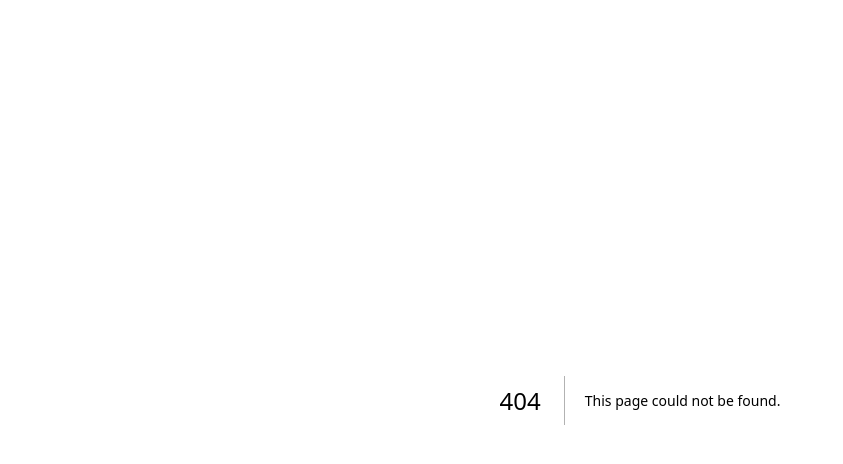
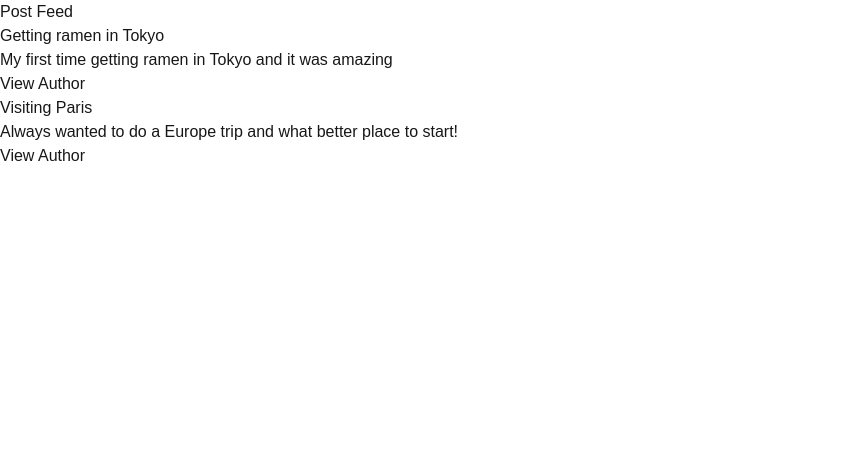
Before and after one commit to dgorgan/couchsurfing-social-demo, a Next.js app: page /posts in a window 1280 px wide. Before the commit this address had no page. Shown: the top 464 px of the page, without its empty margins (0-843 px from the left). Built offline with nearby package versions, Linux system fonts and the light colour scheme.

Commit message:
setup basic structure, mock data, types

```diff
--- /dev/null
+++ b/components/Profile.tsx
@@ -0,0 +1,24 @@
+import { User } from '@/data/types';
+import Image from 'next/image';
+
+type ProfileProps = {
+  user: User;
+};
+
+const Profile = ({ user }: ProfileProps) => {
+  return (
+    <div className='bg-white shadow-lg rounded-xl p-8 mt-6'>
+      <Image
+        src={user.avatar}
+        alt={user.name}
+        width={180}
+        height={38}
+        priority
+      />
+      <h2>{user.name}</h2>
+      <p>{user.email}</p>
+    </div>
+  );
+};
+
+export default Profile;
--- /dev/null
+++ b/data/mockData.ts
@@ -0,0 +1,31 @@
+export const posts = [
+  {
+    id: "1",
+    title: "Getting ramen in Tokyo",
+    body: "My first time getting ramen in Tokyo and it was amazing",
+    authorId: "1",
+  },
+  {
+    id: "2",
+    title: "Visiting Paris",
+    body: "Always wanted to do a Europe trip and what better place to start!",
+    authorId: "2",
+  },
+];
+
+export const users = [
+  {
+    id: "1",
+    name: "John Johnson",
+    email: "john@couchsurfing.com",
+    avatar: "https://i.pravatar.cc/150?img=13",
+    friends: ["2"],
+  },
+  {
+    id: "2",
+    name: "Bob Bobson",
+    email: "bob@couchsurfing.com",
+    avatar: "https://i.pravatar.cc/150?img=15",
+    friends: ["1"],
+  },
+];
--- /dev/null
+++ b/data/types.ts
@@ -0,0 +1,15 @@
+
+export type Post = {
+  id: string;
+  title: string;
+  body: string;
+  authorId: string;
+};
+
+export type User = {
+  id: string;
+  name: string;
+  email: string;
+  avatar: string;
+  friends: string[];
+};
--- a/next.config.ts
+++ b/next.config.ts
@@ -4,7 +4,7 @@ const nextConfig: NextConfig = {
   /* config options here */
   reactStrictMode: true,
   images: {
-    domains: ['www.couchsurfing.com']
+    domains: ['www.couchsurfing.com', 'i.pravatar.cc']
   }
 };
 
--- a/pages/index.tsx
+++ b/pages/index.tsx
@@ -1,5 +1,6 @@
 import Image from "next/image";
 import { Geist, Geist_Mono } from "next/font/google";
+import PostsPage from "@/pages/posts";
 
 const geistSans = Geist({
   variable: "--font-geist-sans",
@@ -24,6 +25,7 @@ export default function Home() {
           height={38}
           priority
         />
+      <PostsPage />
        Hello World
       </main>
       <footer className="row-start-3 flex gap-[24px] flex-wrap items-center justify-center">
--- /dev/null
+++ b/pages/posts.tsx
@@ -0,0 +1,19 @@
+import { posts } from "@/data/mockData";
+import Link from "next/link";
+
+const PostsPage = () => {
+  return (
+    <div>
+      <h1>Post Feed</h1>
+      {posts.map((post) => (
+        <div key={post.id}>
+          <h3>{post.title}</h3>
+          <p>{post.body}</p>
+          <Link href={`/profiles/${post.authorId}`}>View Author</Link>
+        </div>
+      ))}
+    </div>
+  );
+};
+
+export default PostsPage;
--- /dev/null
+++ b/pages/profiles/[id].tsx
@@ -0,0 +1,16 @@
+import { useRouter } from "next/router";
+import { users } from "@/data/mockData";
+import Profile from "@/components/Profile";
+
+const ProfilePage = () => {
+  const router = useRouter();
+  const { id } = router.query;
+
+  const user = users.find((user) => user.id === id);
+
+  if (!user) return <p>User not found!</p>;
+
+  return <Profile user={user} />;
+};
+
+export default ProfilePage;
--- a/styles/globals.css
+++ b/styles/globals.css
@@ -14,13 +14,6 @@
   --font-mono: var(--font-geist-mono);
 }
 
-@media (prefers-color-scheme: dark) {
-  :root {
-    --background: #0a0a0a;
-    --foreground: #ededed;
-  }
-}
-
 body {
   background: var(--background);
   color: var(--foreground);
```
